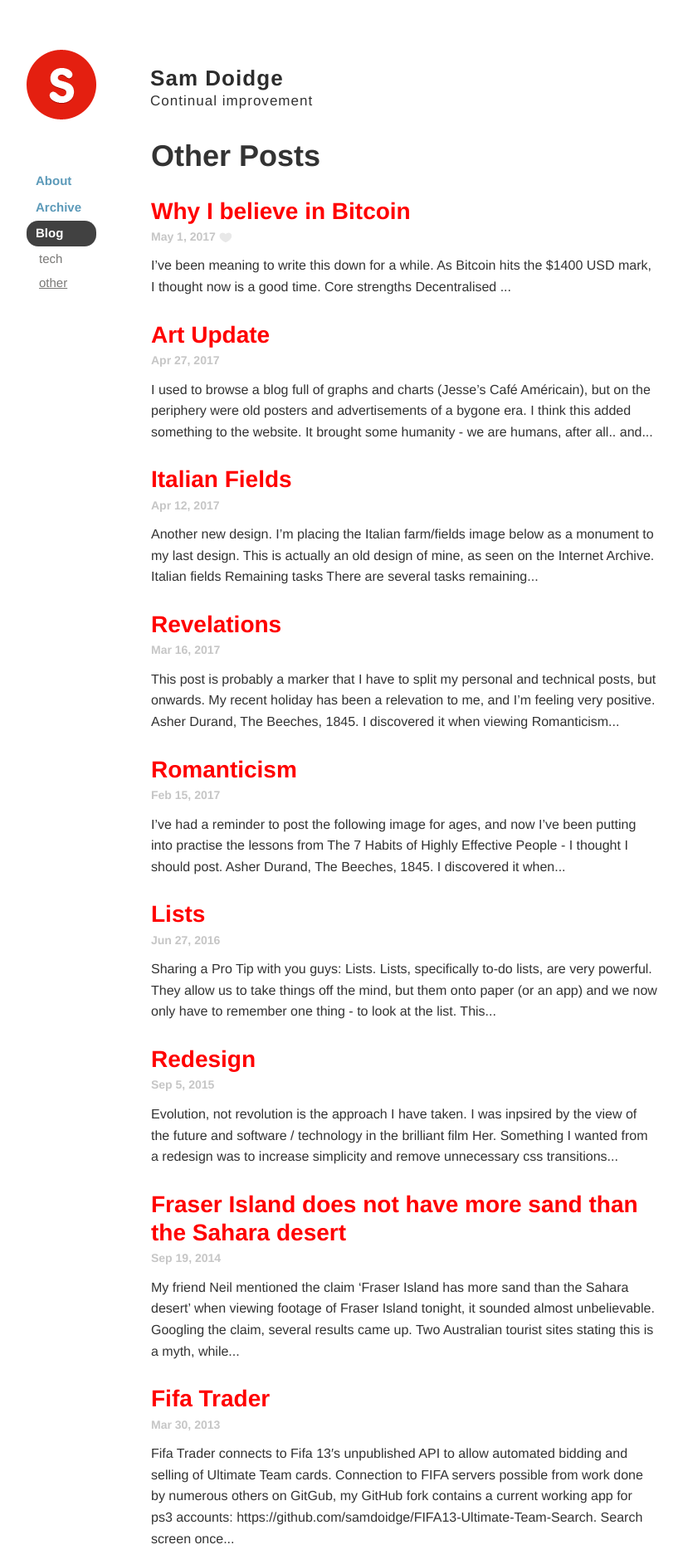
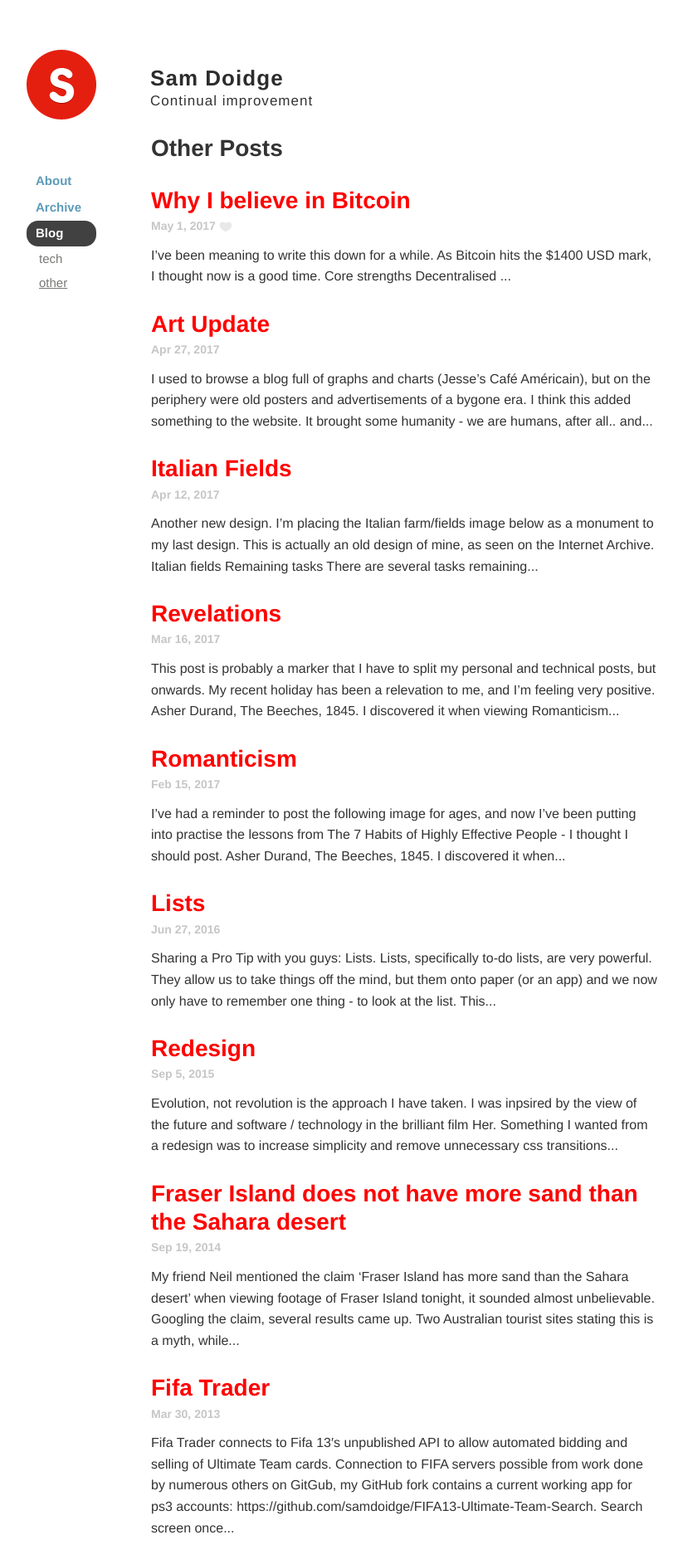
Before and after one commit to samdoidge/samdoidge.com, a Jekyll site: the page built from other.md, in a window 1280 px wide. Shown: the top 1885 px of the page at 83% size, without its empty margins (228-1051 px from the left). Built offline with Jekyll 4.4.1, drawn with Linux system fonts in a browser that asks for light colours.

Commit message:
better titles

```diff
--- a/other.md
+++ b/other.md
@@ -6,7 +6,7 @@ layout: default
 
 <div class="posts home markdown-body">
 
-<h1>Other Posts</h1>
+<h2>Other Posts</h2>
     {% for page in site.tags.other %}
 
         <h2 class="post-title">
```
Also changed, not shown: tech.md (+1 -1 lines).
